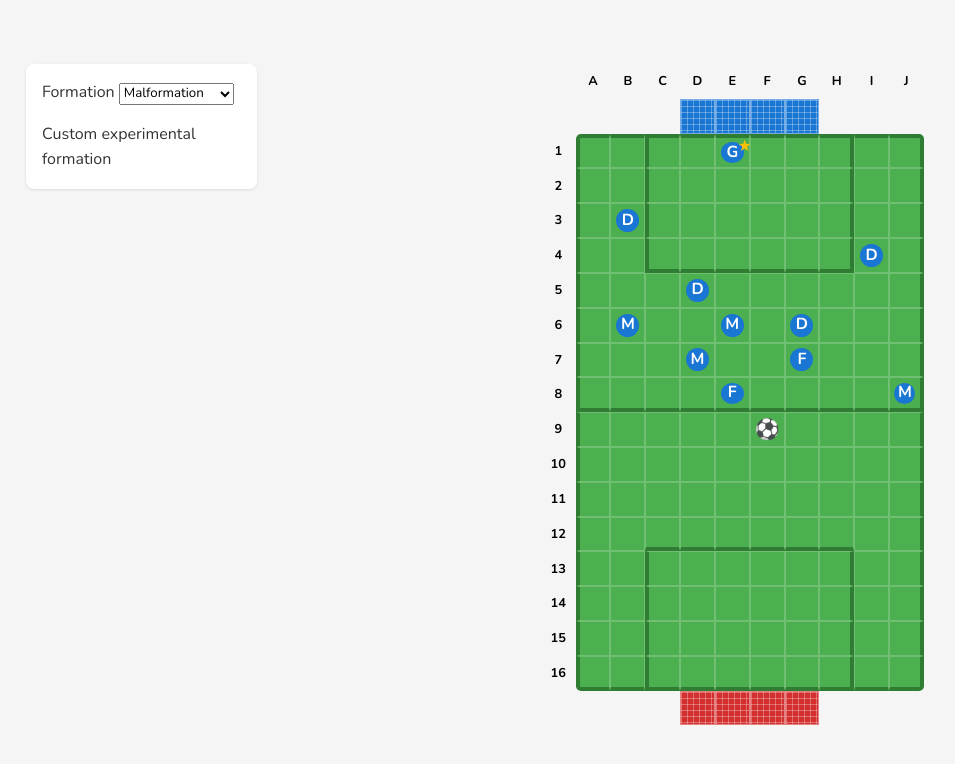
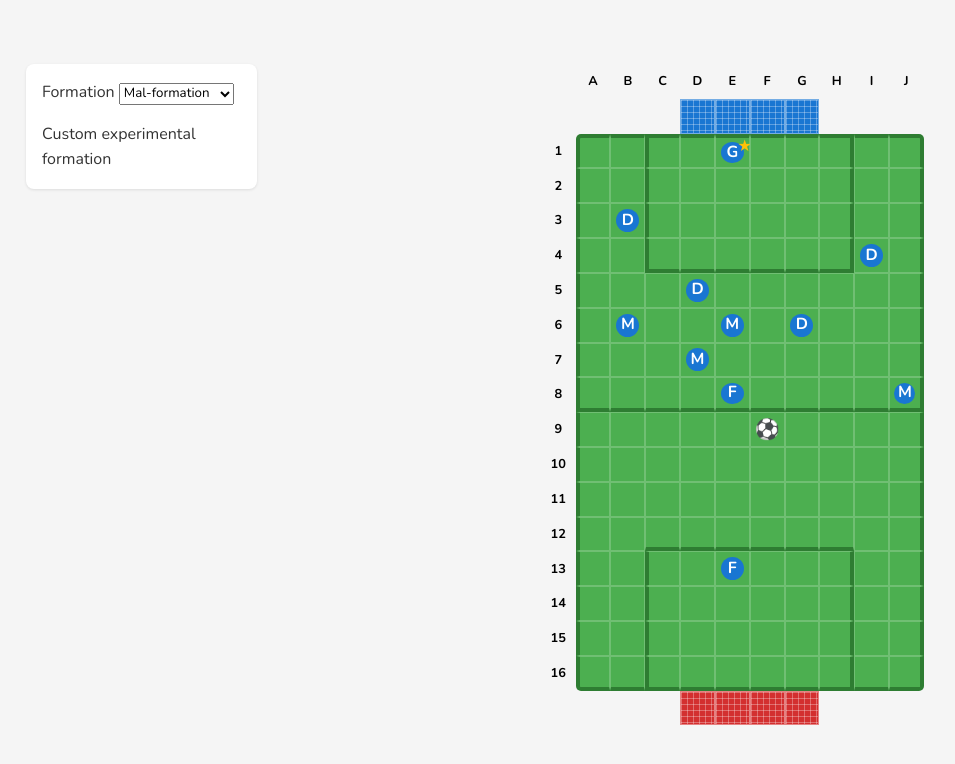
Before and after one commit to malcolm2xd/fookiki-web-ui, a Vue app: page / in a window 1280 px wide. Shown: the top 764 px of the page, without its empty margins (38-993 px from the left). Built offline with nearby package versions, Linux system fonts and the light colour scheme.

Commit message:
Ball to Goal

```diff
--- a/src/components/GameBoard.vue
+++ b/src/components/GameBoard.vue
@@ -10,8 +10,18 @@
           </div>
 
           <!-- Row 3: Top Goal -->
-          <div v-for="col in totalDimensions.totalCols" :key="`goal-top-${col}`" >
-            <div v-if="col >= 5 && col <= 8" class="goal-cell goal-cell-blue" />
+          <div v-for="col in totalDimensions.totalCols" :key="`goal-top-${col}`">
+            <div
+              v-if="col >= 5 && col <= 8"
+              class="goal-cell goal-cell-blue"
+              :class="{
+                'valid-move': isValidMove(-1, col - 2),
+                'clickable': isValidMove(-1, col - 2)
+              }"
+              @click="handleCellClick(-1, col - 2)"
+            >
+              <div v-if="isBallAtPosition(-1, col - 2)" class="ball">⚽</div>
+            </div>
           </div>
 
           <!-- Playing Field Rows -->
@@ -69,7 +79,17 @@
 
           <!-- Bottom Goal -->
           <div v-for="col in totalDimensions.totalCols" :key="`goal-bottom-${col}`">
-            <div v-if="col >= 5 && col <= 8" class="goal-cell goal-cell-red" />
+            <div
+              v-if="col >= 5 && col <= 8"
+              class="goal-cell goal-cell-red"
+              :class="{
+                'valid-move': isValidMove(16, col - 2),
+                'clickable': isValidMove(16, col - 2)
+              }"
+              @click="handleCellClick(16, col - 2)"
+            >
+              <div v-if="isBallAtPosition(16, col - 2)" class="ball">⚽</div>
+            </div>
           </div>
         </div>
       </div>
@@ -111,14 +131,7 @@ export default defineComponent({
     }
 
     const handleCellClick = (row: number, col: number) => {
-      const position: Position = { row, col }
-      const player = getPlayerAtPosition(row, col)
-
-      if (player) {
-        store.selectPlayer(player.id)
-      } else if (isValidMove(row, col)) {
-        store.movePlayer(position)
-      }
+      store.selectCell({ row, col })
     }
 
     return {
--- a/src/stores/game.ts
+++ b/src/stores/game.ts
@@ -5,8 +5,10 @@ import { Formation, FORMATIONS } from '@/types/formations'
 
 // Convert from letter-number format (e.g., '3A') to Position
 function parsePosition(coord: string): Position {
-  const col = coord.charAt(1).charCodeAt(0) - 65 // Convert A-J to 0-9
-  const row = parseInt(coord.charAt(0)) - 1 // Convert 1-16 to 0-15
+  const letter = coord.slice(-1)  // Get last character (the letter)
+  const number = coord.slice(0, -1)  // Get all characters except the last one (the number)
+  const col = letter.charCodeAt(0) - 65  // Convert A-J to 0-9
+  const row = parseInt(number) - 1  // Convert 1-16 to 0-15
   return { row, col }
 }
 
@@ -170,14 +172,24 @@ export const useGameStore = defineStore('game', () => {
   function moveBall(position: Position) {
     ballPosition.value = position
 
-    // Check for goal
-    if (position.col >= 4 && position.col <= 7) {
-      if (position.row <= 0) {
+    // Check for goal - only when ball is in a goal cell
+    const isInGoalCell = position.col >= 3 && position.col <= 6 && (position.row === -1 || position.row === 16)
+
+    if (isInGoalCell) {
+      if (position.row === -1) {
         score.value.red++
+        alert(`GOAL! Red team scores! Score: Blue ${score.value.blue} - ${score.value.red} Red`)
         checkWinner()
-      } else if (position.row >= 15) {
+        if (!winner.value) {
+          resetPositions()
+        }
+      } else if (position.row === 16) {
         score.value.blue++
+        alert(`GOAL! Blue team scores! Score: Blue ${score.value.blue} - ${score.value.red} Red`)
         checkWinner()
+        if (!winner.value) {
+          resetPositions()
+        }
       }
     }
 
@@ -198,16 +210,143 @@ export const useGameStore = defineStore('game', () => {
     } else if (score.value.red >= 3) {
       winner.value = 'red'
       gamePhase.value = 'GAME_OVER'
-    } else {
-      resetPositions()
     }
   }
 
   function resetPositions() {
+    // Reset all players to their initial positions
     players.value.forEach(player => {
       player.position = { ...player.initialPosition }
     })
-    ballPosition.value = { row: 8, col: 5 } // F9 position
+    // Reset ball to center (F9 position)
+    ballPosition.value = { row: 8, col: 5 }
+  }
+
+  function getAdjacentPlayers(position: Position): Player[] {
+    return players.value.filter(player => {
+      const rowDiff = Math.abs(player.position.row - position.row)
+      const colDiff = Math.abs(player.position.col - position.col)
+      return (rowDiff <= 1 && colDiff <= 1) // Adjacent including diagonals
+    })
+  }
+
+  function getBallMoves(player: Player): Position[] {
+    const moves: Position[] = []
+    const { row, col } = ballPosition.value
+
+    // Helper to add move if within bounds and not occupied
+    const addMove = (r: number, c: number) => {
+      // Allow goal cells (-1 and 16 for goals)
+      const isGoal = (r === -1 || r === 16) && c >= 3 && c <= 6
+      const isWithinField = r >= 0 && r < gridConfig.value.playingField.rows &&
+                           c >= 0 && c < gridConfig.value.playingField.cols
+
+      // Check if position is valid (either within field or a goal cell)
+      if (isGoal || isWithinField) {
+        // Check if position is occupied by a player
+        const isOccupied = players.value.some(p =>
+          p.position.row === r && p.position.col === c
+        )
+
+        if (!isOccupied) {
+          moves.push({ row: r, col: c })
+        }
+      }
+    }
+
+    switch (player.role) {
+      case 'G':
+        // Goalkeeper: 3 cells in any straight direction
+        for (let i = 1; i <= 3; i++) {
+          addMove(row - i, col)    // Up
+          addMove(row + i, col)    // Down
+          addMove(row, col - i)    // Left
+          addMove(row, col + i)    // Right
+        }
+        break
+
+      case 'D':
+        // Defender: 2 cells vertically or horizontally
+        for (let i = 1; i <= 2; i++) {
+          addMove(row - i, col)    // Up
+          addMove(row + i, col)    // Down
+          addMove(row, col - i)    // Left
+          addMove(row, col + i)    // Right
+        }
+        break
+
+      case 'M':
+        // Midfielder: 2 cells diagonally
+        for (let i = 1; i <= 2; i++) {
+          addMove(row - i, col - i)  // Up-Left
+          addMove(row - i, col + i)  // Up-Right
+          addMove(row + i, col - i)  // Down-Left
+          addMove(row + i, col + i)  // Down-Right
+        }
+        break
+
+      case 'F':
+        // Forward: 4 cells vertically or 2 cells horizontally
+        for (let i = 1; i <= 4; i++) {
+          if (i <= 2) {
+            addMove(row, col - i)    // Left
+            addMove(row, col + i)    // Right
+          }
+          addMove(row - i, col)    // Up
+          addMove(row + i, col)    // Down
+        }
+        break
+    }
+
+    return moves
+  }
+
+  function selectCell(position: Position) {
+    // Check if there's a player at this position
+    const player = players.value.find(p =>
+      p.position.row === position.row && p.position.col === position.col
+    )
+
+    if (player) {
+      selectPlayer(player.id)
+      return
+    }
+
+    // Check if this is a valid move for the selected player
+    if (selectedPlayer.value && validMoves.value.some(move =>
+      move.row === position.row && move.col === position.col
+    )) {
+      movePlayer(position)
+      return
+    }
+
+    // Check if this is a ball position and there are adjacent players
+    if (position.row === ballPosition.value.row && position.col === ballPosition.value.col) {
+      const adjacentPlayers = getAdjacentPlayers(position)
+      if (adjacentPlayers.length > 0) {
+        // Combine all possible ball moves from adjacent players
+        const allBallMoves = adjacentPlayers.flatMap(player => getBallMoves(player))
+        // Remove duplicates
+        validMoves.value = allBallMoves.filter((move, index, self) =>
+          index === self.findIndex(m => m.row === move.row && m.col === move.col)
+        )
+        gamePhase.value = 'BALL_MOVEMENT'
+      }
+      return
+    }
+
+    // Check if this is a valid ball move
+    if (gamePhase.value === 'BALL_MOVEMENT' && validMoves.value.some(move =>
+      move.row === position.row && move.col === position.col
+    )) {
+      moveBall(position)
+      return
+    }
+
+    // If none of the above, clear selection
+    selectedPlayerId.value = null
+    validMoves.value = []
+    gamePhase.value = 'PLAYER_SELECTION'
   }
 
   // Initialize game on store creation
@@ -241,6 +380,7 @@ export const useGameStore = defineStore('game', () => {
     movePlayer,
     moveBall,
     resetPositions,
-    setFormation
+    setFormation,
+    selectCell
   }
 })
--- a/src/types/formations.ts
+++ b/src/types/formations.ts
@@ -20,7 +20,7 @@ export interface Formation {
 
 export const FORMATIONS: Record<string, Formation> = {
   'malformation': {
-    name: 'Malformation',
+    name: 'Mal-formation',
     description: 'Custom experimental formation',
     positions: {
       G: ['1E'],
@@ -38,7 +38,7 @@ export const FORMATIONS: Record<string, Formation> = {
       ],
       F: [
         '8E', // Fixed forward at E8
-        '7G'  // Second forward
+        '13E'  // Second forward
       ]
     }
   },
```
